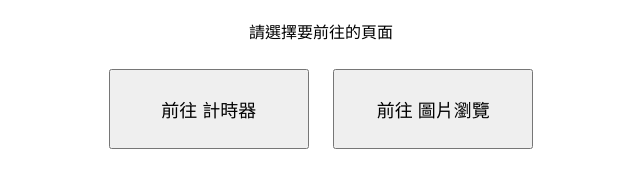
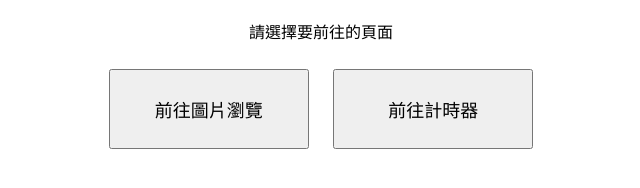
Before and after one commit to Willium1925/Web__Midterm__Orig, a website: page index.html in a window 1280 px wide. Shown: the part 128-316 px from the top of the page, without its empty margins (319-959 px from the left). Drawn offline with Linux system fonts and the light colour scheme.

Commit message:
tab工程師，爆誕

```diff
--- a/index.html
+++ b/index.html
@@ -23,7 +23,7 @@
 <h1>歡迎</h1>
 <p>請選擇要前往的頁面</p>
 
-<button onclick="location.href='PhotoShower/PhotoShower.html'">前往 計時器</button>
-<button onclick="location.href='Timer/Timer.html'">前往 圖片瀏覽</button>
+<button onclick="location.href='PhotoShower/PhotoShower.html'">前往圖片瀏覽</button>
+<button onclick="location.href='Timer/Timer.html'">前往計時器</button>
 </body>
 </html>
```
